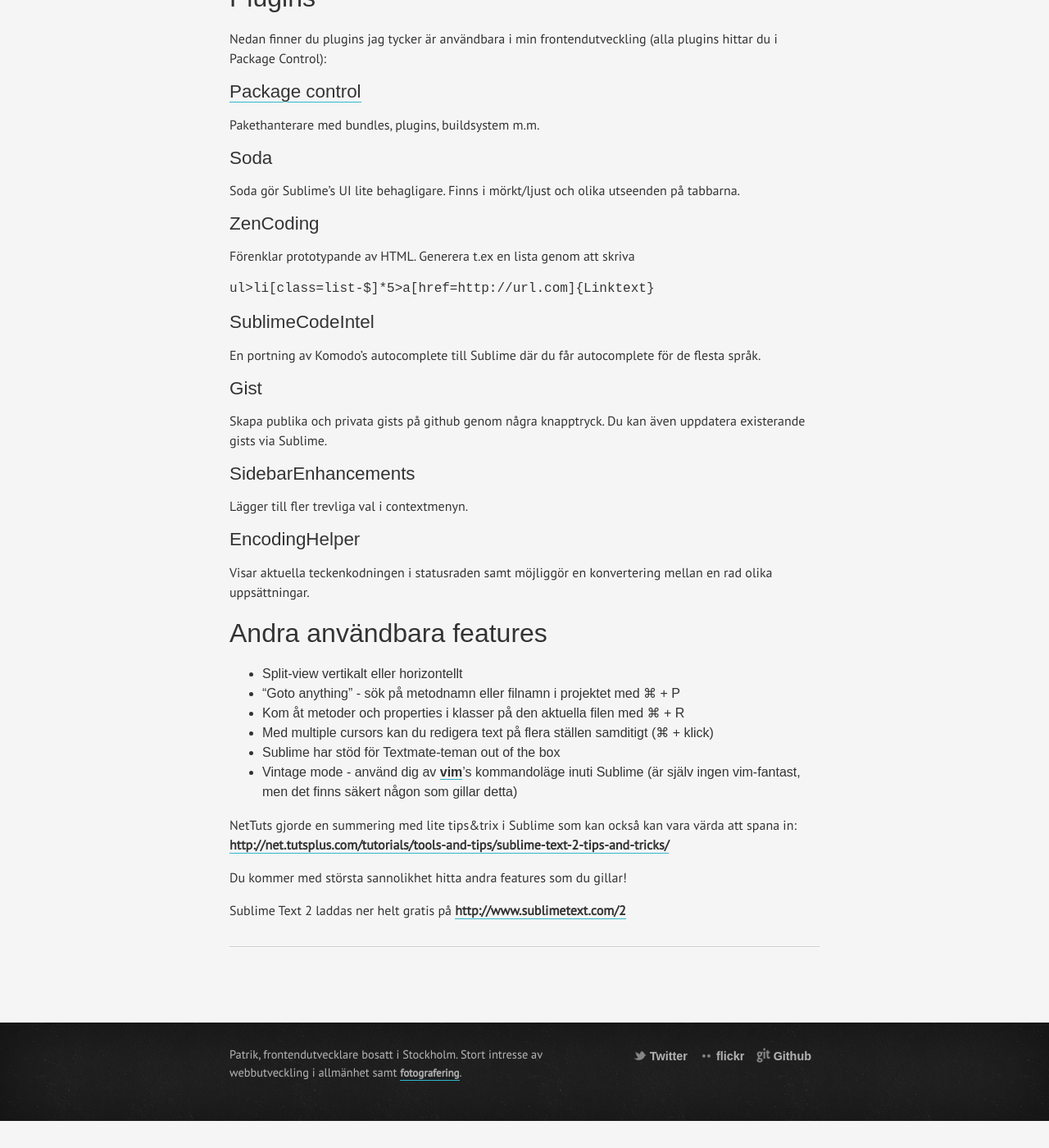
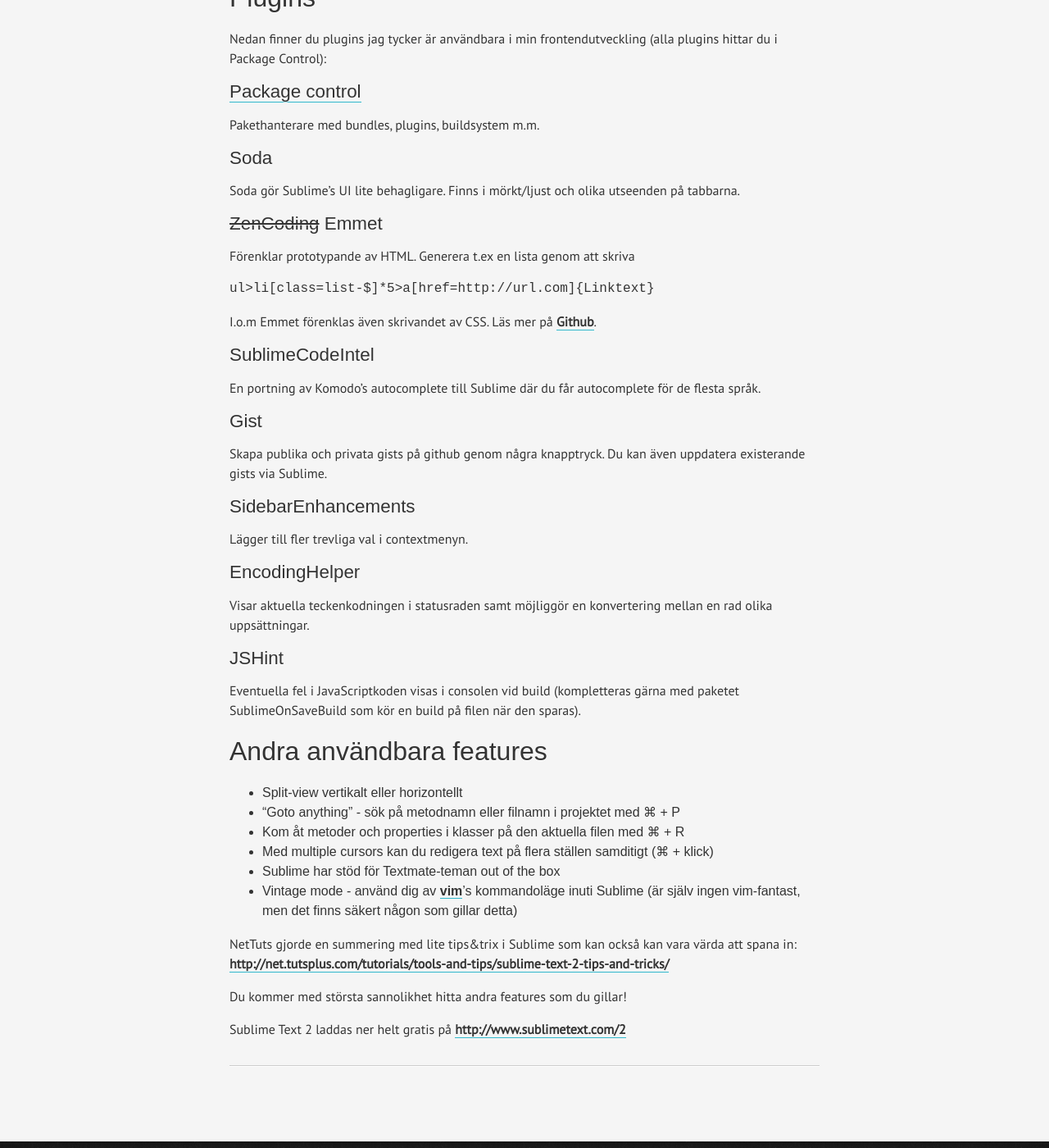
Before and after one commit to wibron/wibron.github.com, a Jekyll site: the page built from _posts/2012-08-22-sublime-text-2.md, in a window 1280 px wide and 1400 px high, scrolled down 859 px. Shown: the whole window at 82% size. Built offline with Jekyll 4.4.1, drawn with Linux system fonts in a browser that asks for light colours; comment, search, counter and statistics services are not loaded; before the commit the page ends 2226 px from its top, so only the background shows below that.

Commit message:
Update section about Zencoding/Emmet and add JSHint in blogpost about Sublime Text 2

````diff
--- a/_posts/2012-08-22-sublime-text-2.md
+++ b/_posts/2012-08-22-sublime-text-2.md
@@ -17,11 +17,14 @@
 ### Soda ###
 Soda gör Sublime's UI lite behagligare. Finns i mörkt/ljust och olika utseenden på tabbarna.
 
-### ZenCoding ###
+### <del>ZenCoding</del> Emmet ###
 Förenklar prototypande av HTML. Generera t.ex en lista genom att skriva
+
 ```
 ul>li[class=list-$]*5>a[href=http://url.com]{Linktext}
 ```
+
+I.o.m Emmet förenklas även skrivandet av CSS. Läs mer på [Github](https://github.com/sergeche/emmet-sublime).
 
 ### SublimeCodeIntel ###
 En portning av Komodo's autocomplete till Sublime där du får autocomplete för de flesta språk.
@@ -34,6 +37,9 @@
 
 ### EncodingHelper ###
 Visar aktuella teckenkodningen i statusraden samt möjliggör en konvertering mellan en rad olika uppsättningar.
+
+### JSHint ###
+Eventuella fel i JavaScriptkoden visas i consolen vid build (kompletteras gärna med paketet SublimeOnSaveBuild som kör en build på filen när den sparas).
 
 ## Andra användbara features ##
 
````
